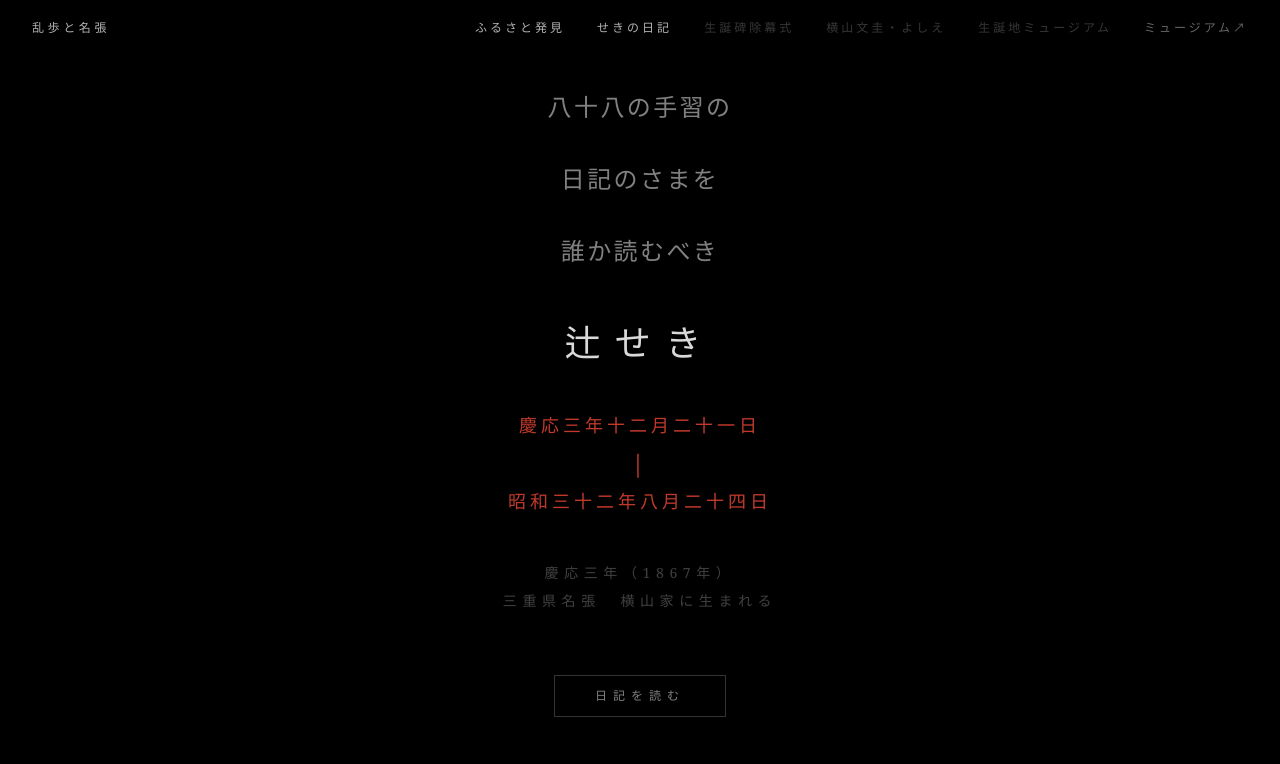
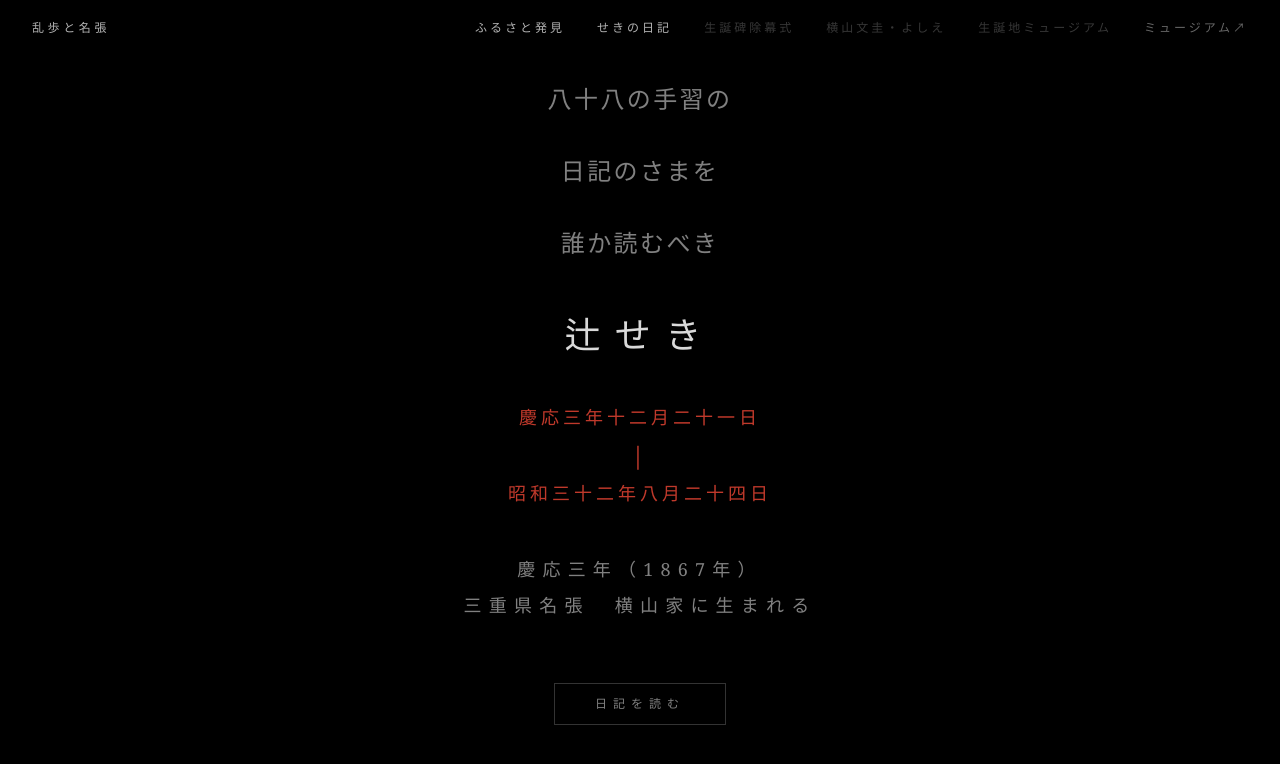
Before and after one commit to RampotoNabari/ranpo-museum, a Next.js app: page /seki in a window 1280 px wide. Shown: the top 764 px of the page. Built offline with nearby package versions, Linux system fonts and the light colour scheme.

Commit message:
せきの日記：生誕地テキストを明るく・大きく調整

```diff
--- a/app/seki/page.tsx
+++ b/app/seki/page.tsx
@@ -211,7 +211,7 @@ export default function SekiPage() {
           <p className="text-base md:text-lg">昭和三十二年八月二十四日</p>
         </div>
 
-        <div className="text-white/25 text-sm tracking-[0.4em]">
+        <div className="text-white/50 text-base md:text-lg tracking-[0.4em]">
           <p>慶応三年（1867年）</p>
           <p className="mt-2">三重県名張　横山家に生まれる</p>
         </div>
```
